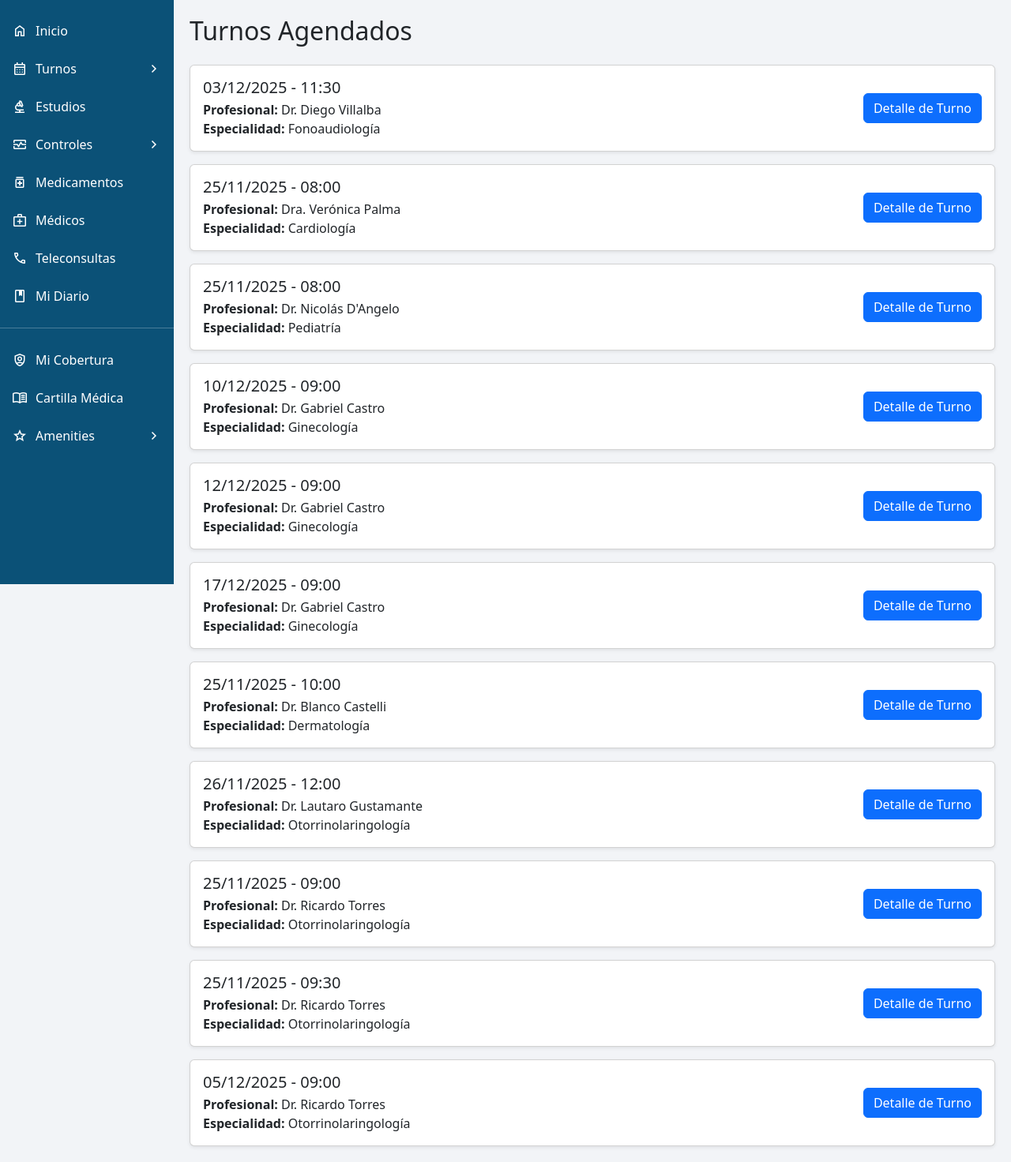
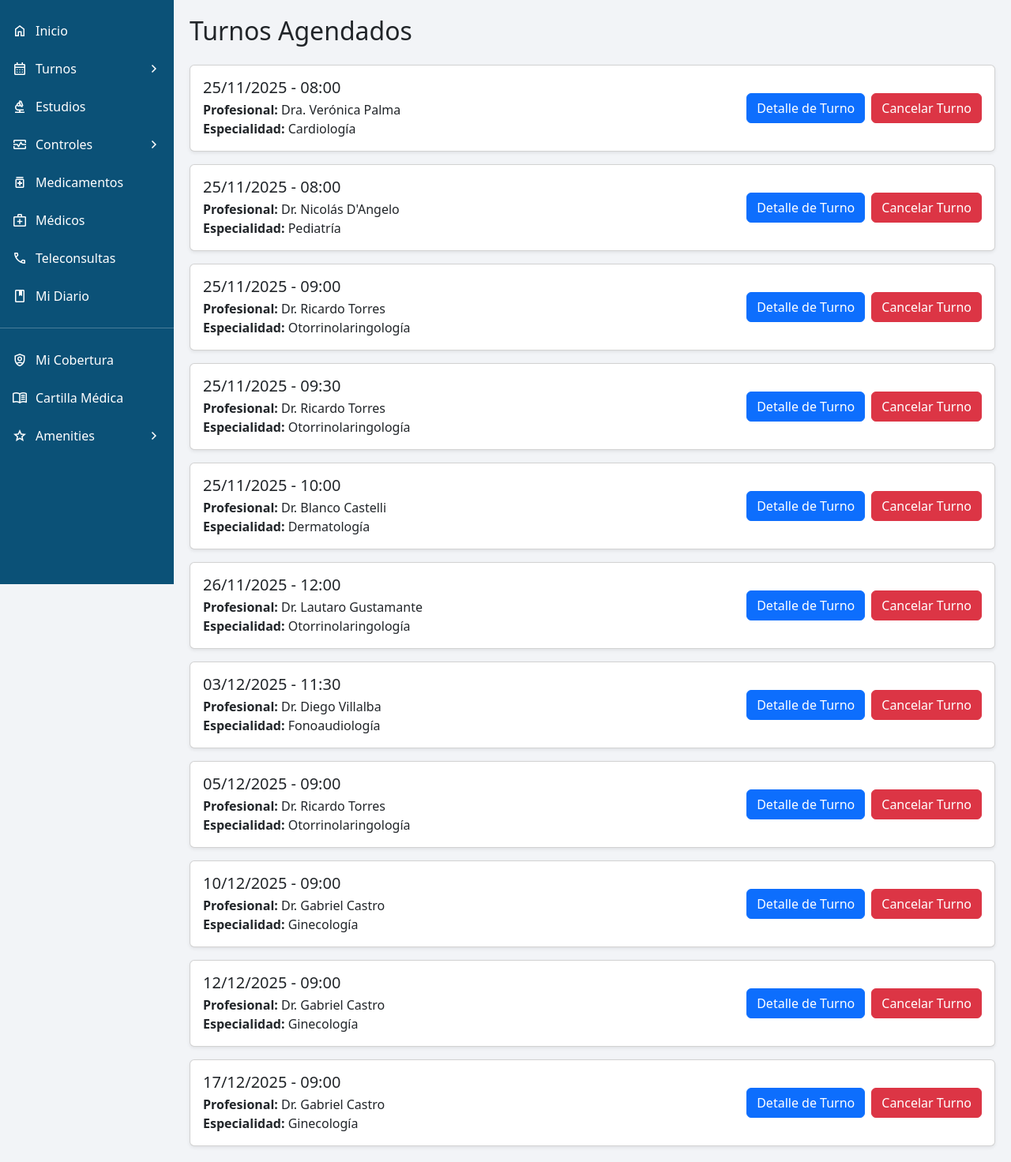
Before and after one commit to Hexagan/Sistema_Clinica, a Django app: page /turnos/agendados/6 in a window 1280 px wide. Shown: the part 60-1532 px from the top of the page at 79% size. Run offline with Django 5.2, Linux system fonts and the light colour scheme; a user stored in the database is signed in; data comes from the database, SQL or seed files in the repository; both versions use the stored data as it was after the commit.

Commit message:
Agregar funcionalidad para cancelar turno

```diff
--- a/sistema_clinica/turnos/templates/turnos/turnos_agendados.html
+++ b/sistema_clinica/turnos/templates/turnos/turnos_agendados.html
@@ -21,10 +21,20 @@
                 </div>
 
                 <!-- BOTÓN A LA DERECHA -->
-                <div>
+                <div class="d-flex gap-2">
+
                     <a href="{% url 'turnos:ver_turno' paciente.id t.id %}" class="btn btn-primary">
                         Detalle de Turno
                     </a>
+
+                    <form method="POST" action="{% url 'turnos:cancelar_turno' paciente.id t.id %}"
+                        onsubmit="return confirm('¿Seguro que querés cancelar este turno?');">
+                        {% csrf_token %}
+                        <button type="submit" class="btn btn-danger">
+                            Cancelar Turno
+                        </button>
+                    </form>
+
                 </div>
 
             </div>
--- a/sistema_clinica/turnos/urls.py
+++ b/sistema_clinica/turnos/urls.py
@@ -12,5 +12,6 @@ urlpatterns = [
     path('disponibles/', views.turnos_disponibles, name='turnos_disponibles'),
     path('reservar/', views.reservar_turno, name='reservar_turno'),
     path("agendados/<int:paciente_id>", views.turnos_agendados, name="turnos_agendados"),
+    path("<int:paciente_id>/cancelar/<int:turno_id>/", views.cancelar_turno, name="cancelar_turno"),
 
 ]
--- a/sistema_clinica/turnos/views.py
+++ b/sistema_clinica/turnos/views.py
@@ -276,21 +276,23 @@ def turnos_historial(request, paciente_id):
 
     historial = []
     for t in turnos:
-        dt = datetime.combine(t.fecha, t.hora)
-        dt = timezone.make_aware(dt)
+        dt = timezone.make_aware(datetime.combine(t.fecha, t.hora))
 
-        if t.estado.pk in (3, 5):  # Atendido o Cancelado
-            historial.append(t)
-        elif t.estado.pk == 2 and dt < ahora:
-            # Confirmado pero ya pasó la fecha
+        # Atendido (3), Cancelado (5), o Confirmado pero vencido (2)
+        if t.estado.pk in (3, 5) or (t.estado.pk == 2 and dt < ahora):
             historial.append(t)
 
-    historial_ordenado = sorted(historial, key=lambda t: (t.fecha, t.hora), reverse=True)
+    # Ordenar por fecha/hora descendente
+    historial_ordenado = sorted(
+        historial,
+        key=lambda t: (t.fecha, t.hora),
+    )
 
     return render(request, "turnos/turnos_historial.html", {
         "paciente": paciente,
         "turnos": historial_ordenado
     })
+
 
 def turnos_agendados(request, paciente_id):
     perfil = request.user.perfil
@@ -311,9 +313,14 @@ def turnos_agendados(request, paciente_id):
         if dt >= ahora:
             turnos_futuros.append(t)
 
+    # ORDENAR MÁS RECIENTE → MÁS ANTIGUO
+    turnos_ordenados = sorted(
+        turnos_futuros,
+        key=lambda t: (t.fecha, t.hora),
+    )
     return render(request, "turnos/turnos_agendados.html", {
         "paciente": paciente,
-        "turnos": turnos_futuros
+        "turnos": turnos_ordenados
     })
 
 def ver_turno(request, paciente_id, turno_id):
@@ -342,3 +349,47 @@ def bloquear_turno_opuesto(self):
     if turno_opuesto:
         turno_opuesto.estado = "BLOQUEADO"
         turno_opuesto.save()
+
+@transaction.atomic
+def cancelar_turno(request, paciente_id, turno_id):
+    perfil = request.user.perfil
+    paciente = perfil.pacientes.get(pk=paciente_id)
+
+    turno = get_object_or_404(Turno, pk=turno_id, paciente=paciente)
+
+    if request.method != "POST":
+        return redirect("turnos:turnos_agendados", paciente_id=paciente_id)
+
+    estado_cancelado = Estado.objects.get(pk=5)  # Cancelado
+    estado_disponible = Estado.objects.get(pk=1)  # Pendiente/Disponible
+
+    # 1) El turno original pasa a CANCELADO
+    turno.estado = estado_cancelado
+    turno.save()
+
+    # 2) Crear un nuevo turno disponible (plantilla)
+    Turno.objects.create(
+        profesional=turno.profesional,
+        fecha=turno.fecha,
+        hora=turno.hora,
+        modalidad=turno.modalidad,  # ← conserva modalidad
+        estado=estado_disponible,
+        paciente=None
+    )
+
+    # 3) Si el profesional es híbrido, también recrear el turno espejo
+    if turno.profesional.tipo_consulta == "AMBOS":
+        modalidades = ["PRES", "TELE"]
+        opuesta = "PRES" if turno.modalidad == "TELE" else "TELE"
+
+        Turno.objects.create(
+            profesional=turno.profesional,
+            fecha=turno.fecha,
+            hora=turno.hora,
+            modalidad=opuesta,
+            estado=estado_disponible,
+            paciente=None
+        )
+
+    messages.success(request, "El turno fue cancelado correctamente.")
+    return redirect("turnos:turnos_agendados", paciente_id=paciente_id)
```
Also changed, not shown: sistema_clinica/db.sqlite3.
